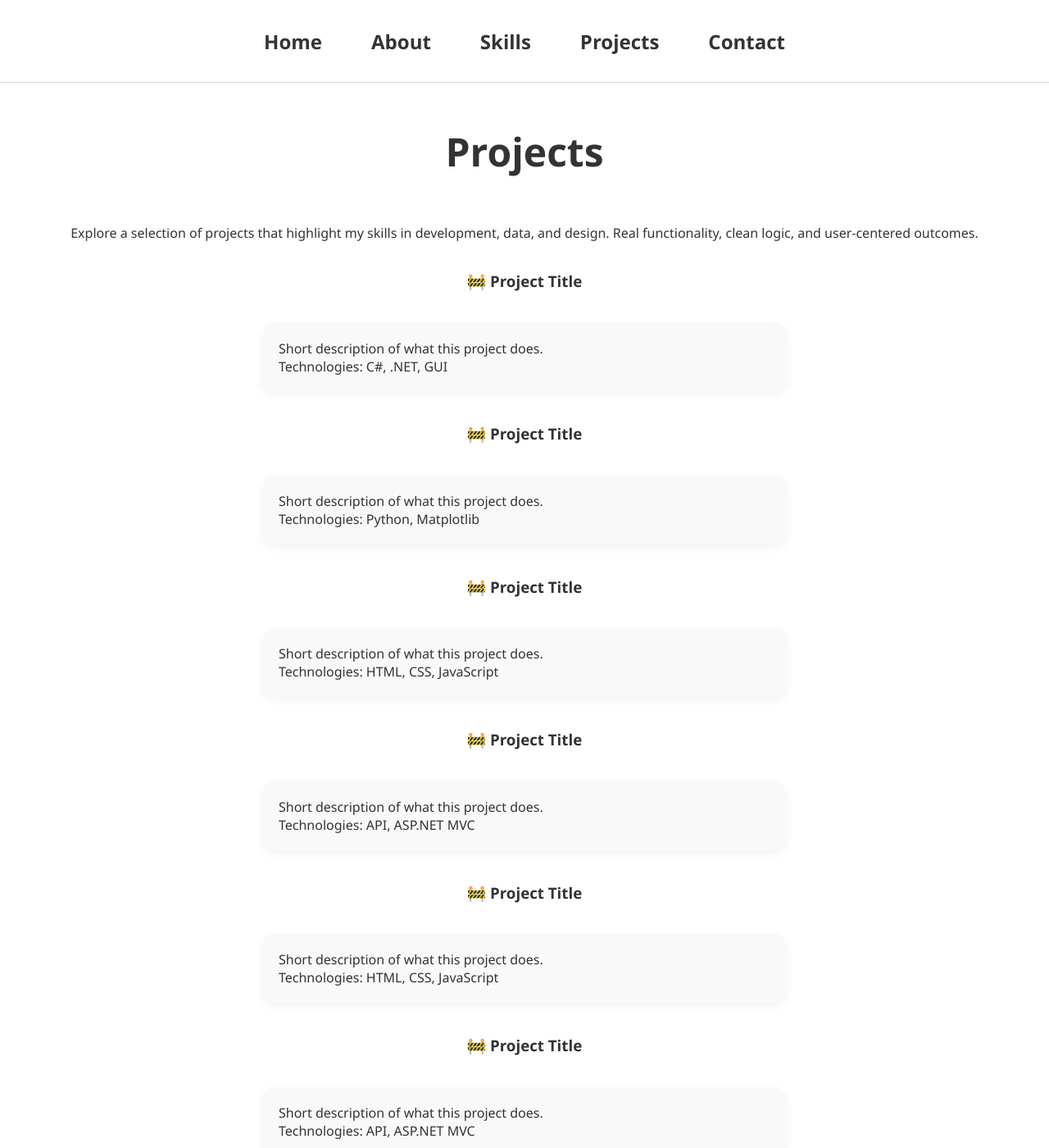
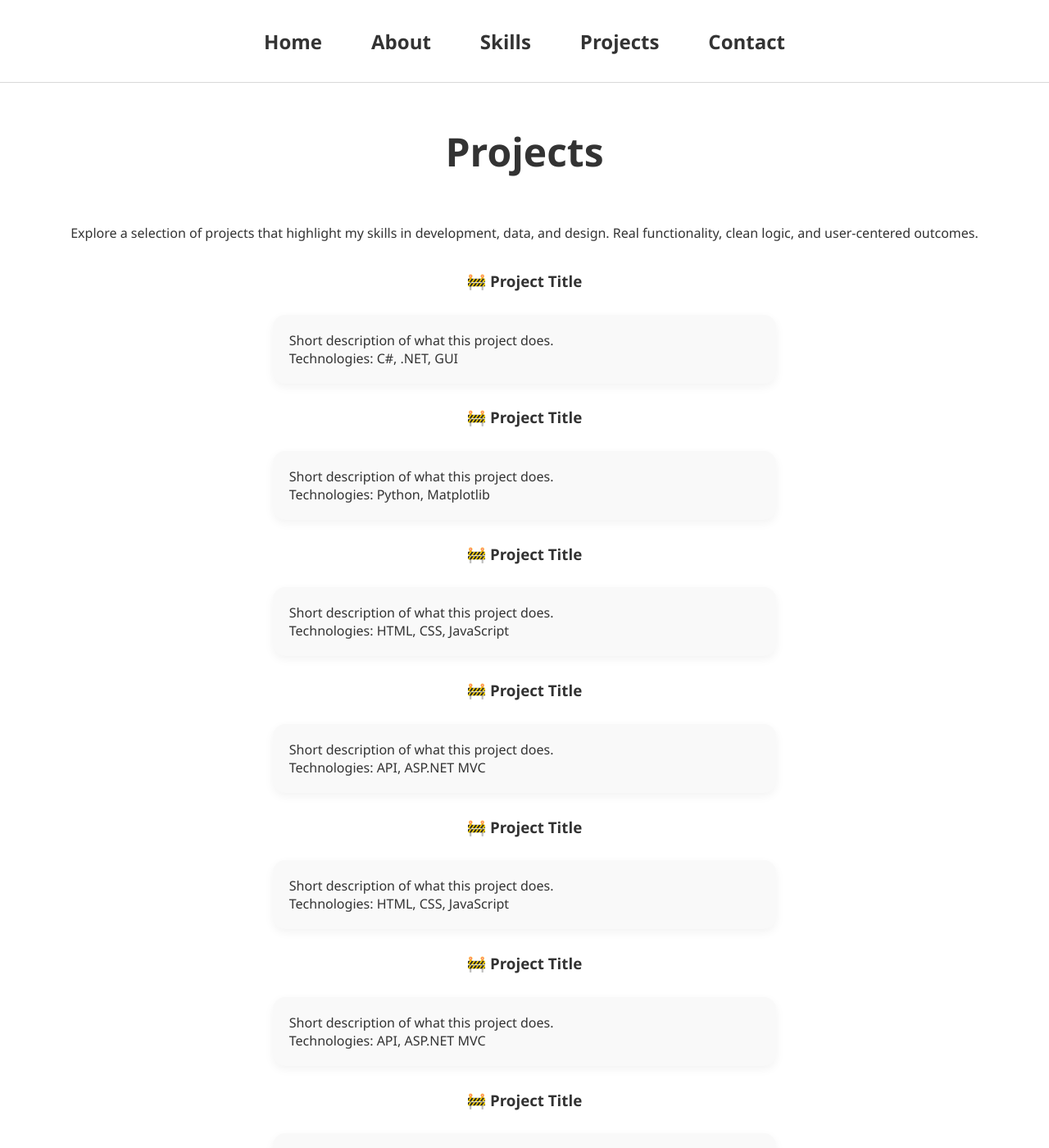
Before and after one commit to masontatafu/masontatafu.github.io, a Jekyll site: the page built from projects.md, in a window 1280 px wide and 1400 px high. Shown: the whole window at 82% size. Built offline with Jekyll 4.4.1, drawn with Linux system fonts in a browser that asks for light colours.

Commit message:
Update style.css

```diff
--- a/assets/css/style.css
+++ b/assets/css/style.css
@@ -345,8 +345,8 @@ body {
 .project-card {
     display: inline-block;
     vertical-align: top;
-    width: calc(50% - 40px);
-    margin: 20px;
+    width: calc(48% - 40px);
+    margin: 10px;
     background-color: #f9f9f9;
     padding: 20px;
     border-radius: 15px;
@@ -362,7 +362,7 @@ body {
     margin: 0.5em 0;
 }
 
-@media (max-width: 800px) {
+@media (max-width: 768px) {
     .project-card {
         width: 100%;
         margin: 15px 0;
```
